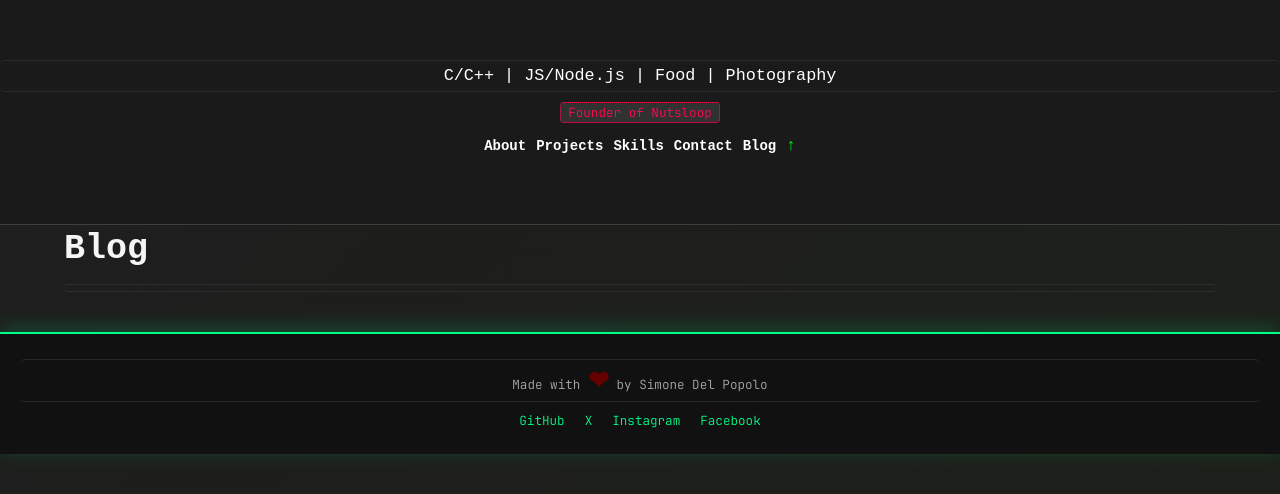
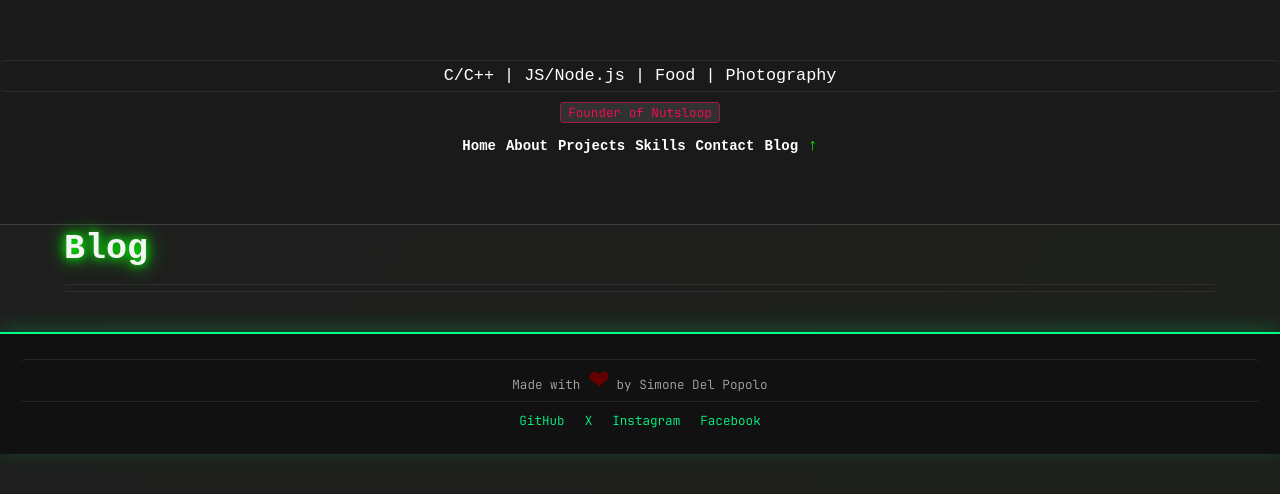
Before and after one commit to simonedelpopolo/website, a website: page public/blog.html in a window 1280 px wide. Drawn offline with Linux system fonts and the light colour scheme; no server answers; a web font is replaced by a local one.

Commit message:
Update blog.html structure
Refine title, navigation links, and header styling.

- Updated `<title>` tag for better clarity.
- Adjusted navigation links for correct page paths.
- Modified blog header `<h1>` for improved accessibility.
- Added `enhance-text` class to blog section title.

```diff
--- a/public/blog.html
+++ b/public/blog.html
@@ -4,7 +4,7 @@
   <meta charset="UTF-8">
   <meta name="viewport" content="width=device-width, initial-scale=1.0">
   <meta http-equiv="X-UA-Compatible" content="ie=edge">
-  <title>simone's personal website</title>
+  <title>blog :: simone del popolo</title>
   <link rel="icon" type="image/jpeg" href="image/168481404.jpg">
   <link rel="stylesheet" href="css/style.css" type="text/css">
   <script src="script/live-reload.js" type="text/javascript"></script>
@@ -18,10 +18,11 @@
   </a>
   <nav>
     <ul>
-      <li><a href="index.html#about">About</a></li>
-      <li><a href="index.html#projects">Projects</a></li>
-      <li><a href="index.html#skills">Skills</a></li>
-      <li><a href="index.html#contact">Contact</a></li>
+      <li><a href="index.html">Home</a></li>
+      <li><a href="about.html#about">About</a></li>
+      <li><a href="projects.html#projects">Projects</a></li>
+      <li><a href="skills.html#skills">Skills</a></li>
+      <li><a href="contact.html#contact">Contact</a></li>
       <li><a href="#blog">Blog</a></li>
       <li><a href="#" class="up-arrow">&uarr;</a></li>
     </ul>
@@ -29,8 +30,8 @@
 </header>
 
 <main>
-  <h1 id="blog" aria-label="Go to the Blog section">
-    <span>Blog</span>
+  <h1 id="blog" aria-label="Blog">
+    <span class="enhance-text">Blog</span>
   </h1>
   <p>
   </p>
```
